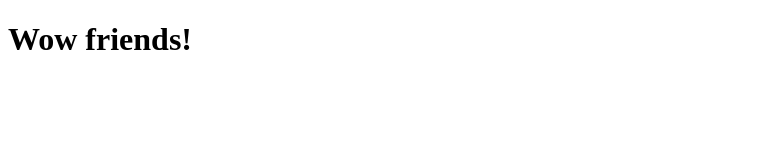
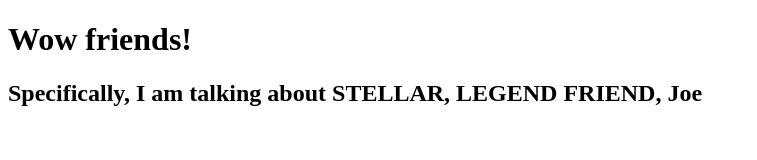
Before and after one commit to AsafGerchak/congenial-fiesta, a plain HTML site: page index.html in a window 1280 px wide. Shown: the whole page, without its empty margins (0-757 px from the left). Drawn offline with Linux system fonts and the light colour scheme.

Commit message:
Added moar joe :tophat::ribbon::sparkles:

```diff
--- a/index.html
+++ b/index.html
@@ -10,5 +10,7 @@
 
   <h1>Wow friends!</h1>
 
+  <h2>Specifically, I am talking about STELLAR, LEGEND FRIEND, Joe</h2>
+
 </body>
 </html>
```
